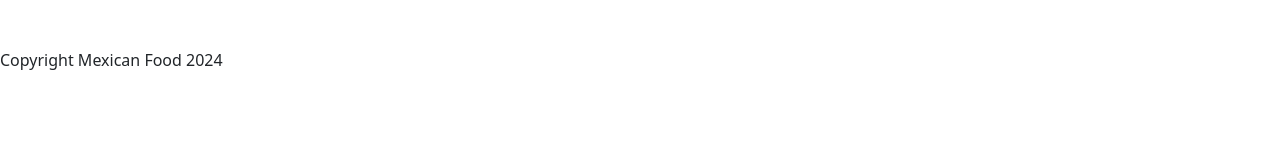
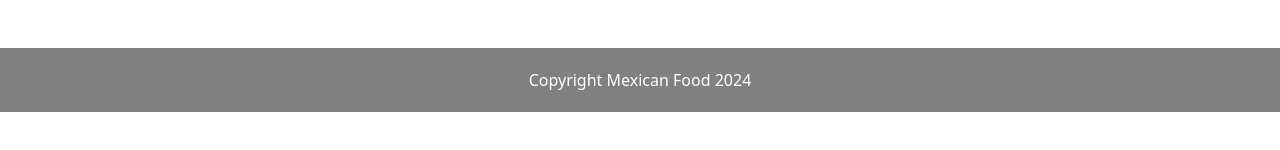
Before and after one commit to Vaezy/introduction-react, a React (Vite) app: page / in a window 1280 px wide. Shown: the part 468-618 px from the top of the page. Built offline with nearby package versions, Linux system fonts and the light colour scheme.

Commit message:
feat(footer): add style

```diff
--- /dev/null
+++ b/src/assets/styles/footer.scss
@@ -0,0 +1,12 @@
+footer {
+  padding-top: 20px;
+  padding-bottom: 20px;
+
+  text-align: center;
+  color: white;
+  background-color: gray;
+
+  p {
+    margin: 0;
+  }
+}
--- a/src/components/Footer.jsx
+++ b/src/components/Footer.jsx
@@ -1,3 +1,5 @@
+import "../assets/styles/footer.scss";
+
 function Footer() {
   return (
     <footer>
```
